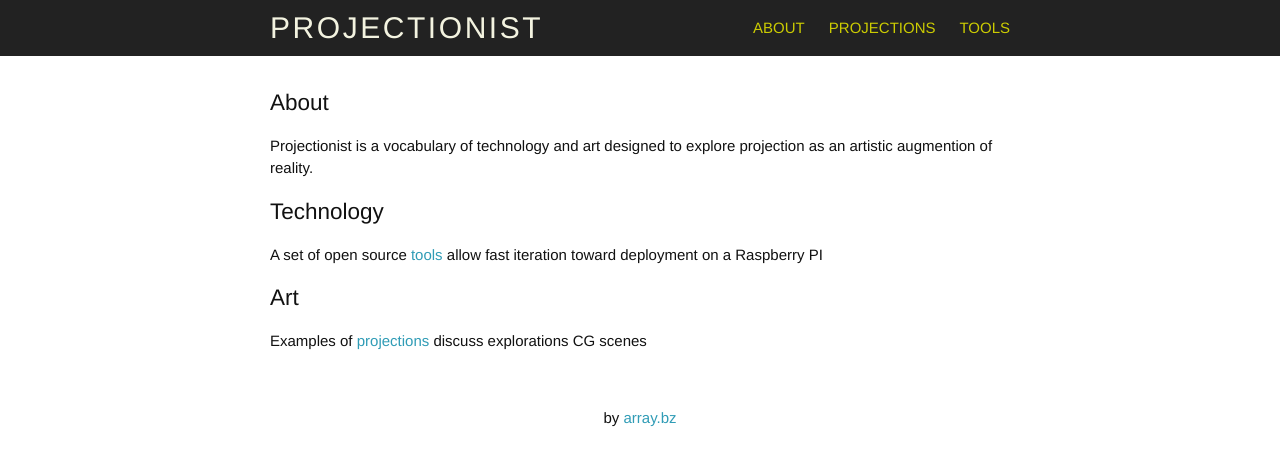
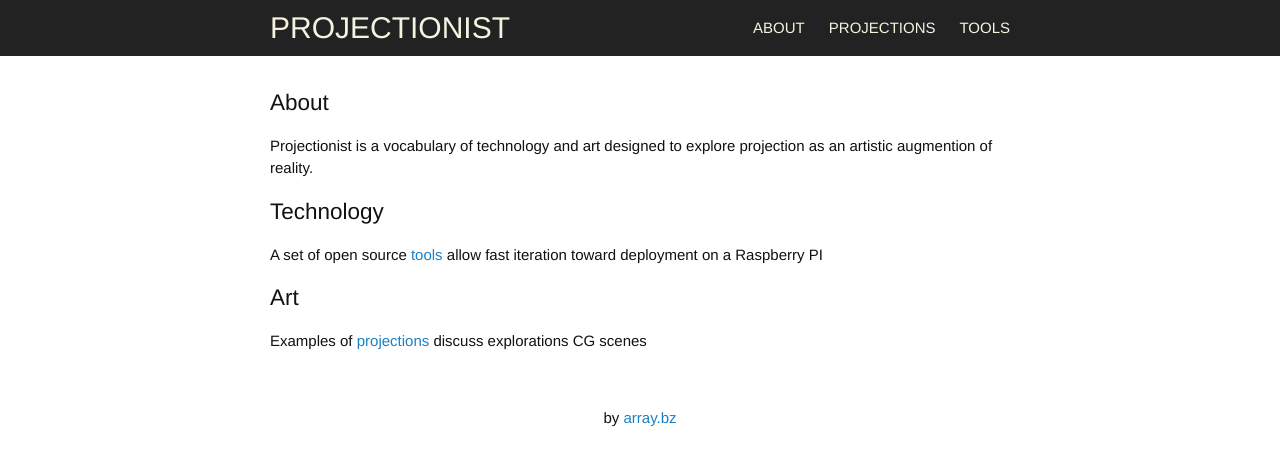
Before and after one commit to projectionist/projectionist.github.io, a Jekyll site: the page built from about.html, in a window 1280 px wide. Shown: the top 466 px of the page. Built offline with Jekyll 4.4.1, drawn with Linux system fonts in a browser that asks for light colours; nearby versions of some CDN libraries; Markdown is read by kramdown in place of the engine named in the settings.

Commit message:
ditch noisy colors

```diff
--- a/_sass/_layout.scss
+++ b/_sass/_layout.scss
@@ -11,26 +11,21 @@
     // Positioning context for the mobile navigation icon
     position: relative;
 
-    nav a {
-      color: darken($branded-link-color, 20%);
-
+    a {
+      color: $title-color;
 
       &:hover {
-        color: $branded-link-color;
+        color: $title-color;
       }
     }
 }
 
-a.site-title {
+.site-title {
     font-size: 30px;
     line-height: 56px;
     margin-bottom: 0;
     float: left;
     text-transform: uppercase;
-    letter-spacing: 0.085em;
-    font-weight: 300;
-
-    color: $title-color;
 
     @include media-query($on-palm) {
       font-size: 24px;
@@ -78,7 +73,7 @@ a.site-title {
                 height: 15px;
 
                 path {
-                    fill: $branded-link-color;
+                    fill: $title-color;
                 }
             }
         }
--- a/_sass/_projectionist.scss
+++ b/_sass/_projectionist.scss
@@ -52,6 +52,15 @@ body.landing {
 
   .site-nav {
     background-color: transparent;
+    @include media-query($on-palm) {
+      .menu-icon {
+        > svg {
+          path {
+              fill: $branded-link-color;
+          }
+        }
+      }
+    }
   }
 
   a {
@@ -88,7 +97,6 @@ body.landing {
       margin: 0;
       margin-top: 120px;
       padding: 0;
-      letter-spacing: 0.05em;
 
       font-size: 80px;
       line-height: 80px;
--- a/css/main.scss
+++ b/css/main.scss
@@ -16,7 +16,7 @@ $spacing-unit:     30px;
 
 $text-color:       #111;
 $background-color: white;
-$link-color:       #309cb6;
+$link-color:       #1c80c4;
 
 $brand-color:      rgba(240, 240, 220, 0.65);
 $title-color:      rgba(255,255,235, 0.95);
```
